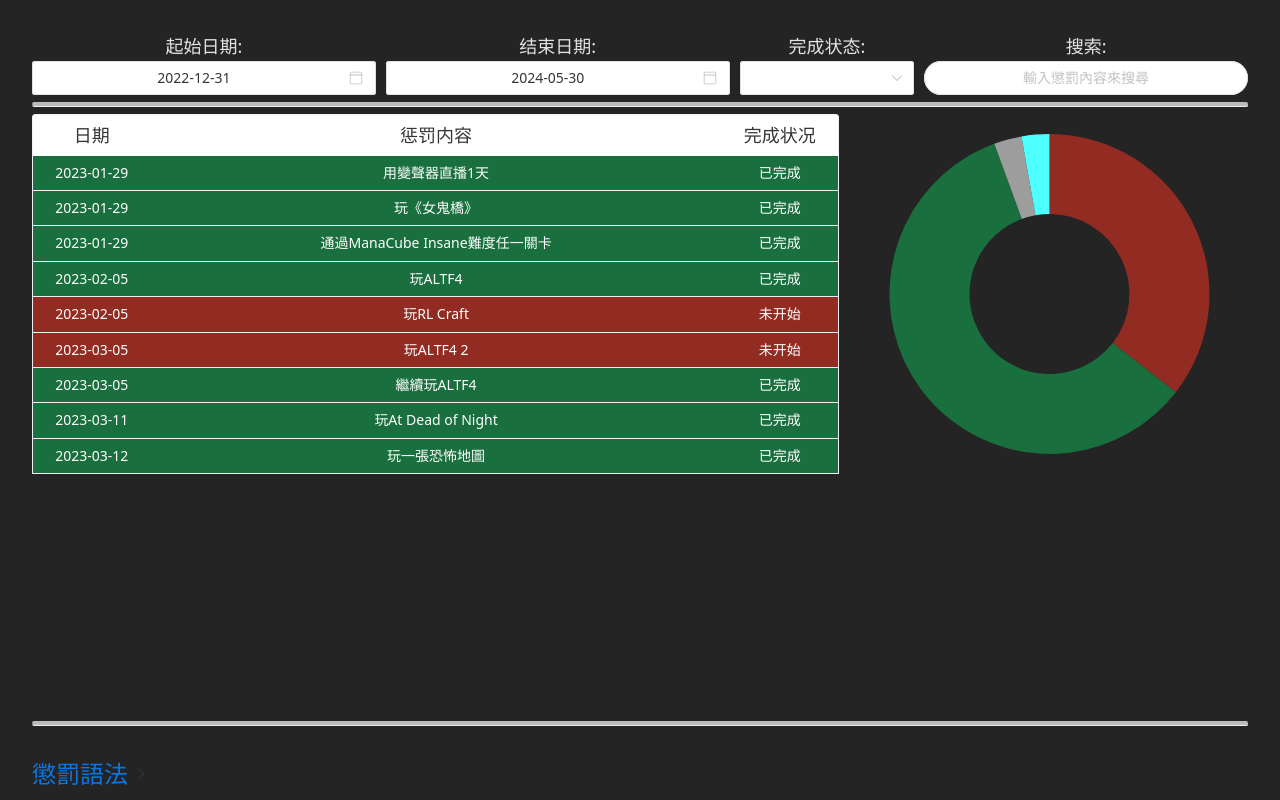
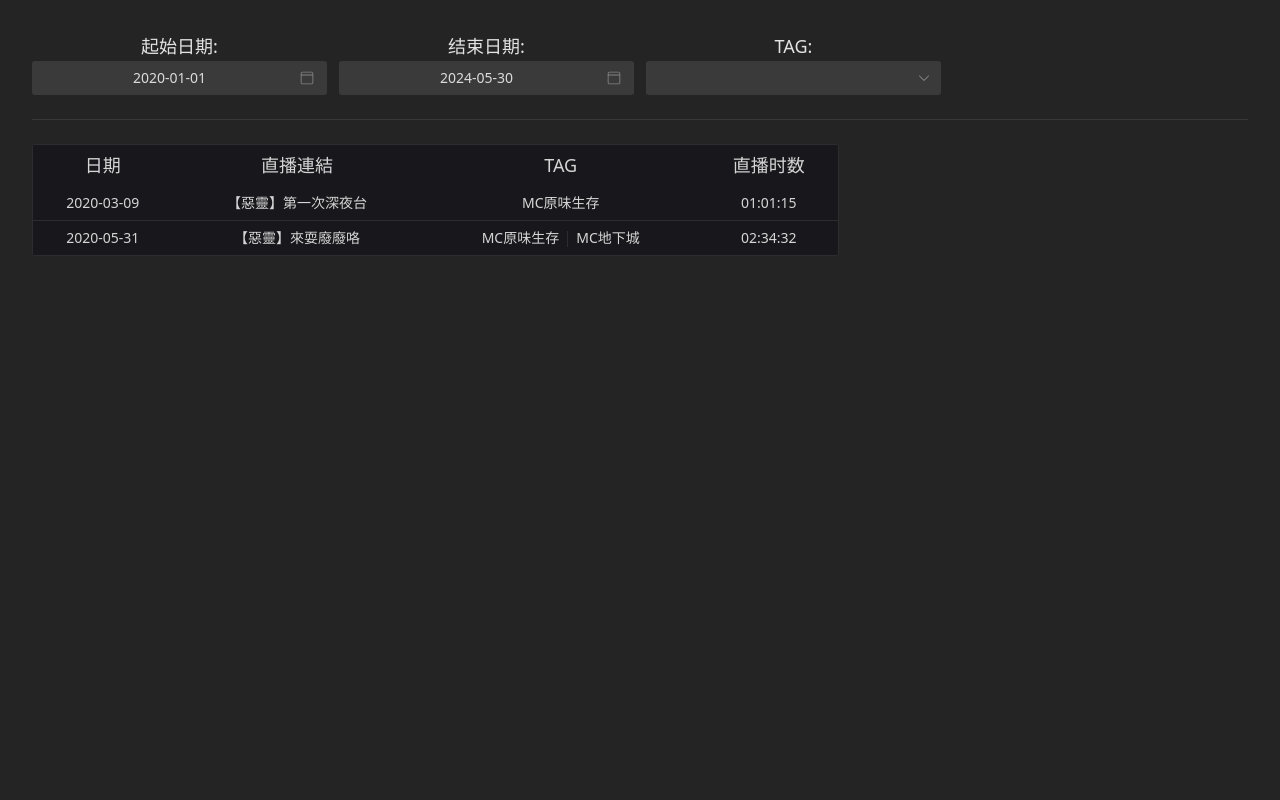
Before and after one commit to champsing/mercuryland, a Vue app: page / in a window 1280 px wide. Shown: the top 800 px of the page. Built offline with nearby package versions, Linux system fonts and the light colour scheme.

Commit message:
add vod page

```diff
--- a/src/App.vue
+++ b/src/App.vue
@@ -1,9 +1,13 @@
 <script setup lang="ts">
-import HelloWorld from "./components/HelloWorld.vue";
+import { NConfigProvider, darkTheme } from "naive-ui";
+
+import Vod from "./components/Vod.vue";
 </script>
 
 <template>
-    <HelloWorld />
+    <n-config-provider :theme="darkTheme">
+        <Vod />
+    </n-config-provider>
 </template>
 
 <style scoped></style>
--- a/src/assets/vod.json
+++ b/src/assets/vod.json
@@ -1,7 +1,18 @@
 [
     {
-      "id": 0,
-      "date": "2023-01-29",
-      "link": ""
+        "id": 0,
+        "date": "2020-03-09",
+        "link": "https://www.youtube.com/watch?v=JNDva-0fPK4",
+        "title": "【惡靈】第一次深夜台",
+        "tags": ["MC原味生存"],
+        "hours": "01:01:15"
+    },
+    {
+        "id": 1,
+        "date": "2020-05-31",
+        "link": "https://www.youtube.com/watch?v=IYK5__0IXy0",
+        "title": "【惡靈】來耍廢廢咯",
+        "tags": ["MC原味生存", "MC地下城"],
+        "hours": "02:34:32"
     }
 ]
--- /dev/null
+++ b/src/components/Vod.vue
@@ -0,0 +1,178 @@
+<script setup lang="ts">
+import {
+    NButton,
+    NDatePicker,
+    NGrid,
+    NGi,
+    NSelect,
+    NTable,
+    NSpace,
+    NDivider,
+} from "naive-ui";
+import vodLinkData from "../assets/vod.json";
+
+let filteredData = defineModel("filteredData", {
+    default: vodLinkData,
+});
+
+function filterVodData(
+    begTs: number,
+    endTs: number,
+    tag: string
+): typeof vodLinkData {
+    return vodLinkData
+        .filter(
+            (v) =>
+                v.date >= new Date(begTs).toISOString().slice(0, 10) &&
+                v.date <= new Date(endTs).toISOString().slice(0, 10)
+        )
+        .filter((v) => tag == "" || v.tags.includes(tag))
+        .sort((lhs, rhs) => lhs.date.localeCompare(rhs.date));
+}
+
+let filterBegTs = defineModel("filterBegTs", {
+    default: 1577836800000,
+    set(value) {
+        filteredData.value = filterVodData(
+            value,
+            filterEndTs.value,
+            filterTag.value
+        );
+        return value;
+    },
+});
+let filterEndTs = defineModel("filterEndTs", {
+    default: Date.now(),
+    set(value) {
+        filteredData.value = filterVodData(
+            filterBegTs.value,
+            value,
+            filterTag.value
+        );
+        return value;
+    },
+});
+let filterTag = defineModel("filterTag", {
+    default: "",
+    set(value) {
+        filteredData.value = filterVodData(
+            filterBegTs.value,
+            filterEndTs.value,
+            value
+        );
+        return value;
+    },
+});
+
+function tagOptions(): Array<{label: string, value: any}> {
+    return [...new Set(vodLinkData.flatMap(x => x.tags))]
+        .concat([""])
+        .sort()
+        .map(x => { return {label: x, value: x} })
+}
+
+function truncate(str: string, len: number) {
+    if (str.length > len) {
+        return str.substring(0, len - 2) + "...";
+    } else {
+        return str;
+    }
+}
+
+function openLink(link: string) {
+    window.open(link);
+}
+</script>
+
+<template>
+    <n-grid x-gap="12" :cols="4" class="main">
+        <n-gi>
+            <label style="font-size: 18px">起始日期:</label>
+            <n-date-picker type="date" v-model:value="filterBegTs" />
+        </n-gi>
+        <n-gi>
+            <label style="font-size: 18px">结束日期:</label>
+            <n-date-picker type="date" v-model:value="filterEndTs" />
+        </n-gi>
+        <n-gi>
+            <label style="font-size: 18px;">TAG:</label>
+            <n-space vertical>
+                <n-select v-model:value="filterTag" :options="tagOptions()" :consistent-menu-width="false" />
+            </n-space>
+        </n-gi>
+    </n-grid>
+
+    <n-divider />
+    <n-grid x-gap="12" :cols="3" class="main">
+        <n-gi class="detail" :span="2">
+            <n-table :bordered="true" size="small" style="text-align: center">
+                <thead>
+                    <tr>
+                        <td style="font-size: 18px">日期</td>
+                        <td style="font-size: 18px">直播連結</td>
+                        <td style="font-size: 18px">TAG</td>
+                        <td style="font-size: 18px">直播时数</td>
+                    </tr>
+                </thead>
+
+                <tbody>
+                    <tr v-for="item in filteredData">
+                        <td>
+                            {{ item.date }}
+                        </td>
+                        <td>
+                            <n-button
+                                @click="openLink(item.link)"
+                                :text="true"
+                                :focusable="false"
+                            >
+                                {{ truncate(item.title, 30) }}
+                            </n-button>
+                        </td>
+                        <td>
+                            <template v-for="(tag, index) in item.tags">
+                                <template v-if="index > 0">
+                                    <n-divider vertical
+                                /></template>
+                                <span
+                                    ><n-button
+                                        @click="filterTag = tag"
+                                        :text="true"
+                                        :focusable="false"
+                                    >
+                                        {{ tag }}
+                                    </n-button>
+                                </span>
+                            </template>
+                        </td>
+                        <td>
+                            {{ item.hours }}
+                        </td>
+                    </tr>
+                </tbody>
+            </n-table>
+        </n-gi>
+    </n-grid>
+</template>
+
+<style scoped>
+.main {
+    display: block;
+    width: 90vw;
+}
+
+.detail {
+    height: 100%;
+    width: 100%;
+    padding: 0 0 0 0;
+    margin: 0 0 0 0;
+    overflow-y: scroll;
+}
+
+.pie {
+    height: 100%;
+    width: 100%;
+    padding: 0 0 0 0;
+    margin: 0 0 0 0;
+}
+</style>
--- a/src/style.css
+++ b/src/style.css
@@ -16,7 +16,7 @@
 body {
     margin: 0;
     display: flex;
-    place-items: center;
+    place-items: top;
     min-width: 320px;
     min-height: 100vh;
 }
```
